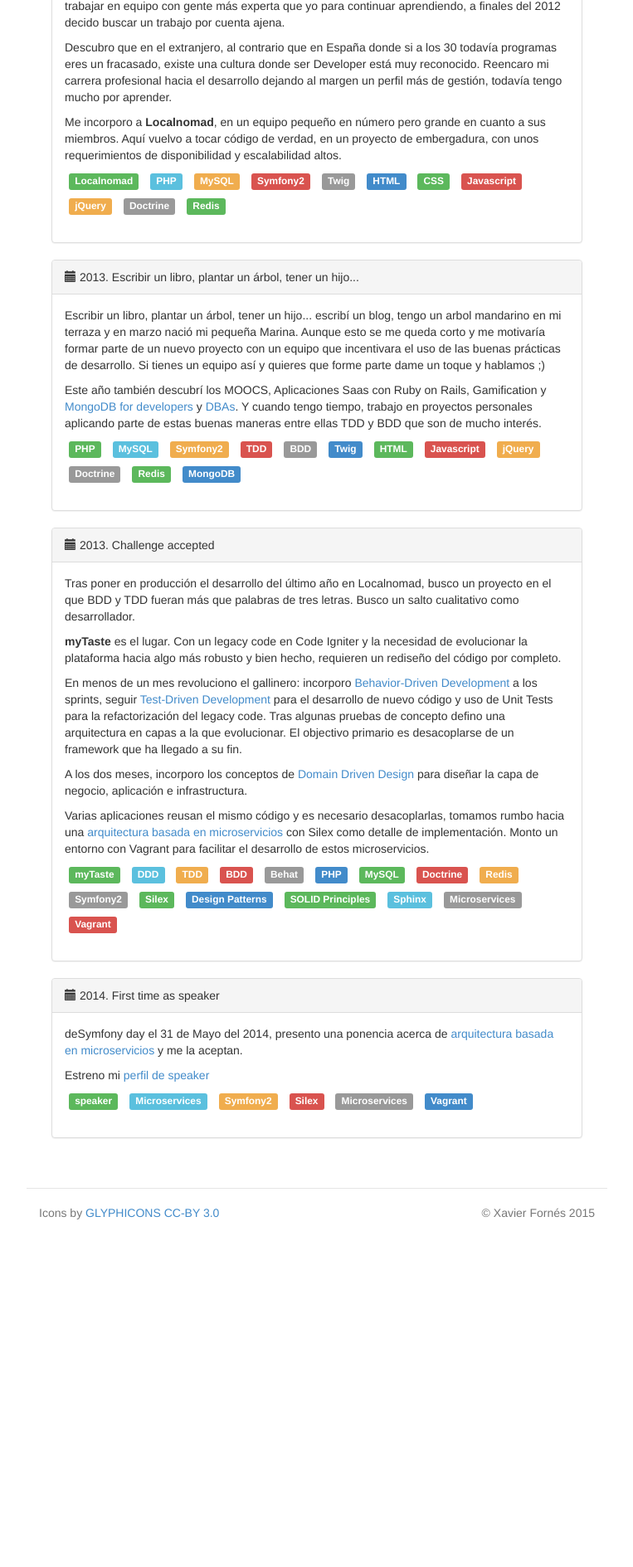
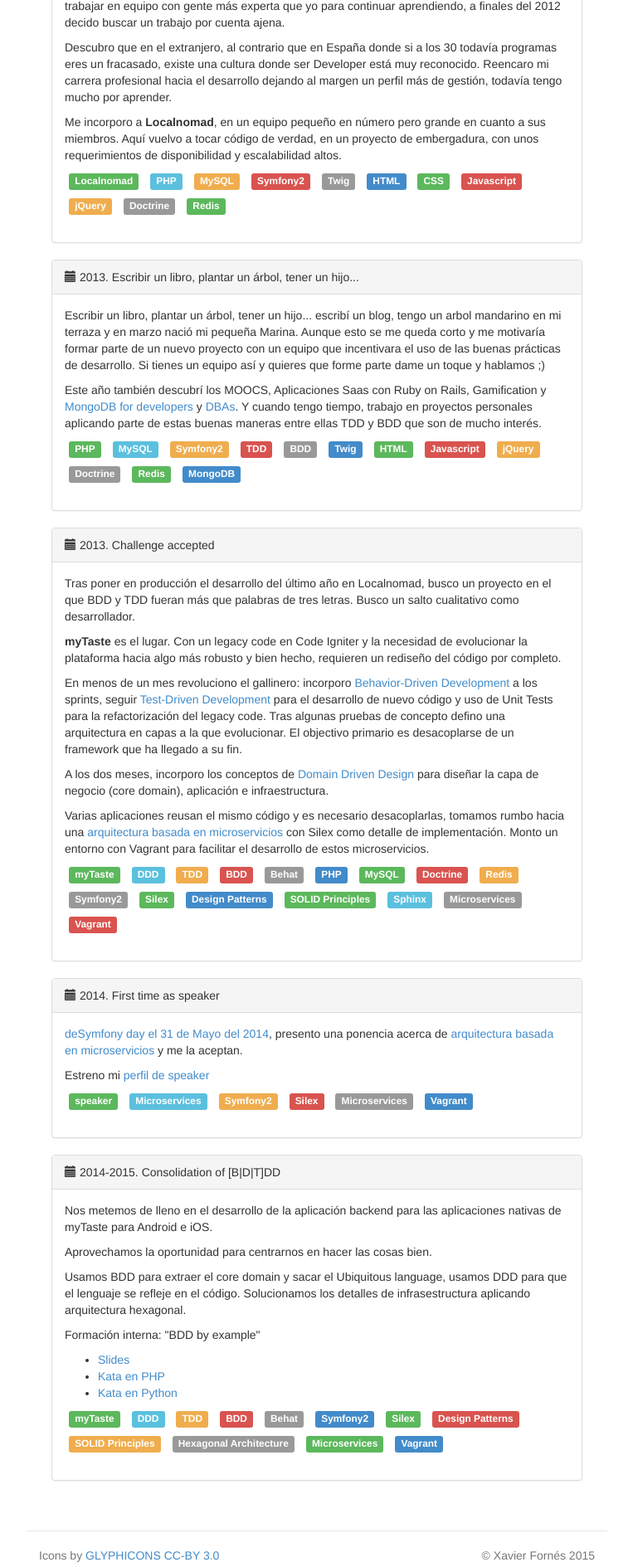
Before and after one commit to xfornesa/xavierfornes.com, a PHP site: template src/Prunatic/Resources/views/Default/index.html.twig in a window 1280 px wide. Shown: the part 3877-5766 px from the top of the page at 83% size, without its empty margins (258-1021 px from the left). Before the commit the page ends 5347 px from the top, so only its background shows below. Run offline with PHP 8.4, Linux system fonts and the light colour scheme; the template is opened without the code that fills it, so the values that code supplies are empty; some libraries are stand-ins or nearby versions.

Commit message:
updating history

```diff
--- a/src/Prunatic/Resources/views/Default/components/about.html.twig
+++ b/src/Prunatic/Resources/views/Default/components/about.html.twig
@@ -4,5 +4,5 @@
 </div>
 <div class="col-lg-10">
     <p>Soy desarrollador de aplicaciones web y vivo en Mataró (Barcelona).</p>
-    <p>Desde el año 2005 me dedico profesionalmente al desarrollo de aplicaciones Web. A lo largo de estos años he trabajado en una gran variedad de proyectos en empresa por cuenta ajena o por cuenta propia en mi empresa.</p>
+    <p>Desde el año 2005 me dedico profesionalmente al desarrollo de aplicaciones Web. A lo largo de estos años he trabajado en una gran variedad de proyectos en empresa tanto por cuenta ajena como por cuenta propia.</p>
 </div>
--- a/src/Prunatic/Resources/views/Default/components/history.html.twig
+++ b/src/Prunatic/Resources/views/Default/components/history.html.twig
@@ -104,7 +104,7 @@
             <p>Tras poner en producción el desarrollo del último año en Localnomad, busco un proyecto en el que BDD y TDD fueran más que palabras de tres letras. Busco un salto cualitativo como desarrollador.</p>
             <p><strong>myTaste</strong> es el lugar. Con un legacy code en Code Igniter y la necesidad de evolucionar la plataforma hacia algo más robusto y bien hecho, requieren un rediseño del código por completo.</p>
             <p>En menos de un mes revoluciono el gallinero: incorporo <a href="http://docs.behat.org/" title="Behat" target="_blank">Behavior-Driven Development</a> a los sprints, seguir <a href="http://martinfowler.com/bliki/TestDrivenDevelopment.html" title="TDD" target="_blank">Test-Driven Development</a> para el desarrollo de nuevo código y uso de Unit Tests para la refactorización del legacy code. Tras algunas pruebas de concepto defino una arquitectura en capas a la que evolucionar. El objectivo primario es desacoplarse de un framework que ha llegado a su fin.</p>
-            <p>A los dos meses, incorporo los conceptos de <a href="http://dddcommunity.org/" title="DDD Community" target="_blank">Domain Driven Design</a> para diseñar la capa de negocio, aplicación e infrastructura.</p>
+            <p>A los dos meses, incorporo los conceptos de <a href="http://dddcommunity.org/" title="DDD Community" target="_blank">Domain Driven Design</a> para diseñar la capa de negocio (core domain), aplicación e infraestructura.</p>
             <p>Varias aplicaciones reusan el mismo código y es necesario desacoplarlas, tomamos rumbo hacia una <a href="http://martinfowler.com/articles/microservices.html" title="Microservices" target="_blank">arquitectura basada en microservicios</a> con Silex como detalle de implementación. Monto un entorno con Vagrant para facilitar el desarrollo de estos microservicios.</p>
             {% set labels = ['myTaste', 'DDD', 'TDD', 'BDD', 'Behat', 'PHP', 'MySQL', 'Doctrine', 'Redis', 'Symfony2', 'Silex', 'Design Patterns', 'SOLID Principles', 'Sphinx', 'Microservices', 'Vagrant'] %}
             {%  include 'components/labels.html.twig' with {'labels': labels} only %}
@@ -113,10 +113,28 @@
     <div class="panel panel-default">
         <div class="panel-heading"><span class="glyphicon glyphicon-calendar"></span> 2014. First time as speaker</div>
         <div class="panel-body">
-            <p>deSymfony day el 31 de Mayo del 2014, presento una ponencia acerca de <a href="http://martinfowler.com/articles/microservices.html" title="Microservices" target="_blank">arquitectura basada en microservicios</a> y me la aceptan.</p>
+            <p><a href="http://lanyrd.com/2014/desymfonyday/sczcqy/">deSymfony day el 31 de Mayo del 2014</a>, presento una ponencia acerca de <a href="http://martinfowler.com/articles/microservices.html" title="Microservices" target="_blank">arquitectura basada en microservicios</a> y me la aceptan.</p>
             <p>Estreno mi <a href="http://lanyrd.com/profile/xfornesa/" title="Xavier Fornés's conference talks and presentations | Lanyrd" target="_blank">perfil de speaker</a></p>
             {% set labels = ['speaker', 'Microservices', 'Symfony2', 'Silex', 'Microservices', 'Vagrant'] %}
             {%  include 'components/labels.html.twig' with {'labels': labels} only %}
         </div>
     </div>
+    <div class="panel panel-default">
+        <div class="panel-heading"><span class="glyphicon glyphicon-calendar"></span> 2014-2015. Consolidation of [B|D|T]DD</div>
+        <div class="panel-body">
+            <p>Nos metemos de lleno en el desarrollo de la aplicación backend para las aplicaciones nativas de myTaste para Android e iOS.</p>
+            <p>Aprovechamos la oportunidad para centrarnos en hacer las cosas bien.</p>
+            <p>Usamos BDD para extraer el core domain y sacar el Ubiquitous language, usamos DDD para que el lenguaje se refleje en el código. Solucionamos los detalles de infrasestructura aplicando arquitectura hexagonal.</p>
+            <p>Formación interna: "BDD by example"</p>
+            <p>
+                <ul>
+                    <li><a href="http://es.slideshare.net/xfornesa/bdd-by-example" target="_blank">Slides</a></li>
+                    <li><a href="https://github.com/xfornesa/BDDByExample-php" target="_blank">Kata en PHP</a></li>
+                    <li><a href="https://github.com/xfornesa/BDDByExample-python" target="_blank">Kata en Python</a></li>
+                </ul>
+            </p>
+            {% set labels = ['myTaste', 'DDD', 'TDD', 'BDD', 'Behat', 'Symfony2', 'Silex', 'Design Patterns', 'SOLID Principles', 'Hexagonal Architecture', 'Microservices', 'Vagrant'] %}
+            {%  include 'components/labels.html.twig' with {'labels': labels} only %}
+        </div>
+    </div>
 </div>
--- a/src/Prunatic/Resources/views/Default/components/skills.html.twig
+++ b/src/Prunatic/Resources/views/Default/components/skills.html.twig
@@ -1,11 +1,11 @@
 <h2 class="hr">Conocimientos</h2>
 {% set skills = [
-{'category': 'Desarrollo', 'knowledge': ['PHP', 'Symfony', 'BDD', 'TDD', 'DDD']},
-{'category': 'Bases de datos', 'knowledge': ['MySQL', 'MongoDB', 'Redis', 'Sphinx']},
-{'category': 'Web', 'knowledge': ['HTML', 'CSS']},
-{'category': 'Javascript', 'knowledge': ['jQuery', 'Vanilla javascript']},
+    {'category': 'Desarrollo', 'knowledge': ['PHP', 'Symfony', 'BDD', 'TDD', 'DDD']},
+    {'category': 'Bases de datos', 'knowledge': ['MySQL', 'MongoDB', 'Redis', 'Sphinx']},
+    {'category': 'Web', 'knowledge': ['HTML', 'CSS']},
+    {'category': 'Javascript', 'knowledge': ['jQuery']},
     {'category': 'Herramientas', 'knowledge': ['git', 'Subversion']},
-{'category': 'Sistemas', 'knowledge': ['Windows', 'Linux', 'LAMP', 'Apache', 'Bash']},
+    {'category': 'Sistemas', 'knowledge': ['Windows', 'Linux', 'LAMP', 'Apache', 'Bash']},
 ] %}
 {% for skill in skills %}
     <div class="col-lg-2">
--- a/src/Prunatic/Resources/views/Default/components/social.html.twig
+++ b/src/Prunatic/Resources/views/Default/components/social.html.twig
@@ -6,6 +6,7 @@
         <li><img src="/img/glyphicons_social_twitter.png"> <a href="https://twitter.com/xfornesa" title="@xfornesa" target="_blank">@xfornesa</a></li>
         <li><img src="/img/github.png"> <a href="https://github.com/xfornesa/" title="Github" target="_blank">Github</a></li>
         <li><img src="/img/glyphicons_social_linked_in.png"> <a href="http://www.linkedin.com/in/xavierfornes" title="LinkedIn Xavier Fornés" target="_blank">LinkedIn</a></li>
-        <li> <a href="http://lanyrd.com/profile/xfornesa/" title="Xavier Fornés's conference talks and presentations | Lanyrd" target="_blank">Lanyrd</a></li>
+        <li> <a href="http://lanyrd.com/profile/xfornesa/" title="Xavier Fornés' conference talks and presentations | Lanyrd" target="_blank">Lanyrd</a></li>
+        <li> <a href="http://es.slideshare.net/xfornesa" title="Xavier Fornés' presentations in Slideshare" target="_blank">Slideshare</a></li>
     </ul>
 </div>
```
